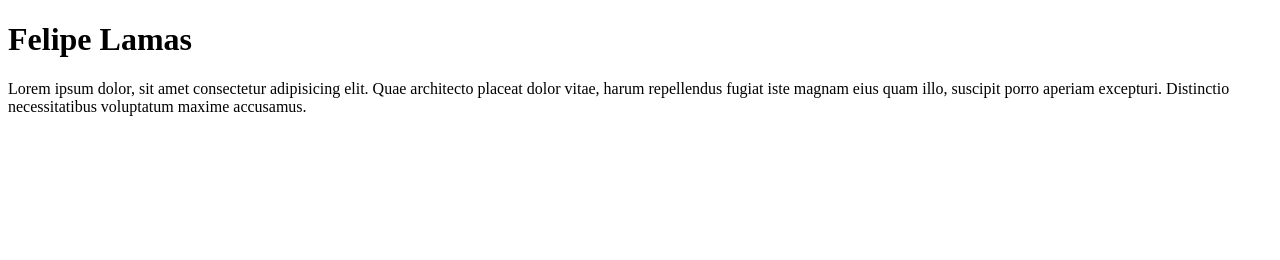
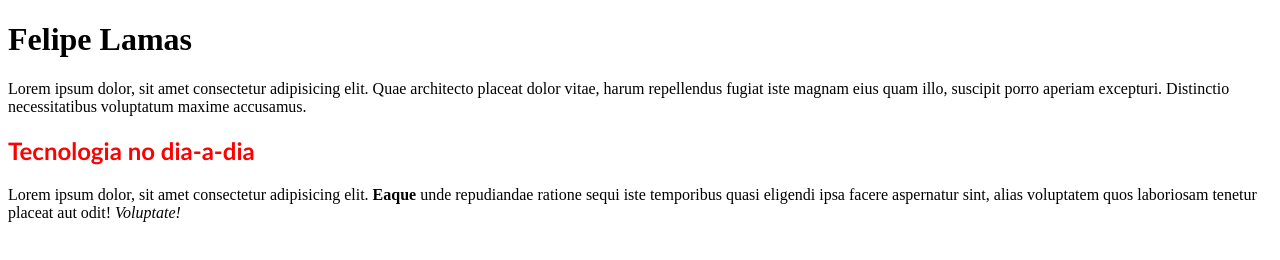
Before and after one commit to FelipeDev30/Study-HTML, a plain HTML site: page Formatando-Textos/index.html in a window 1280 px wide. Drawn offline with Linux system fonts and the light colour scheme.

Commit message:
Tipografia e formatação de fontes

```diff
--- a/Formatando-Textos/index.html
+++ b/Formatando-Textos/index.html
@@ -15,5 +15,15 @@
             suscipit porro aperiam excepturi. Distinctio necessitatibus voluptatum maxime accusamus.
         </p>
     </header>
+    <section class="section" id="home">
+        <article>
+            <h2><font color="red" face="'Trebuchet MS', Arial, Tahoma, sans-serif">Tecnologia no dia-a-dia</font></h2>
+            <p>
+                Lorem ipsum dolor, sit amet consectetur adipisicing elit.
+                <strong>Eaque</strong> unde repudiandae ratione sequi iste temporibus quasi eligendi ipsa facere aspernatur sint,
+                alias voluptatem quos laboriosam tenetur placeat aut odit! <i>Voluptate!</i>
+            </p>
+        </article>
+    </section>
 </body>
 </html>
```
